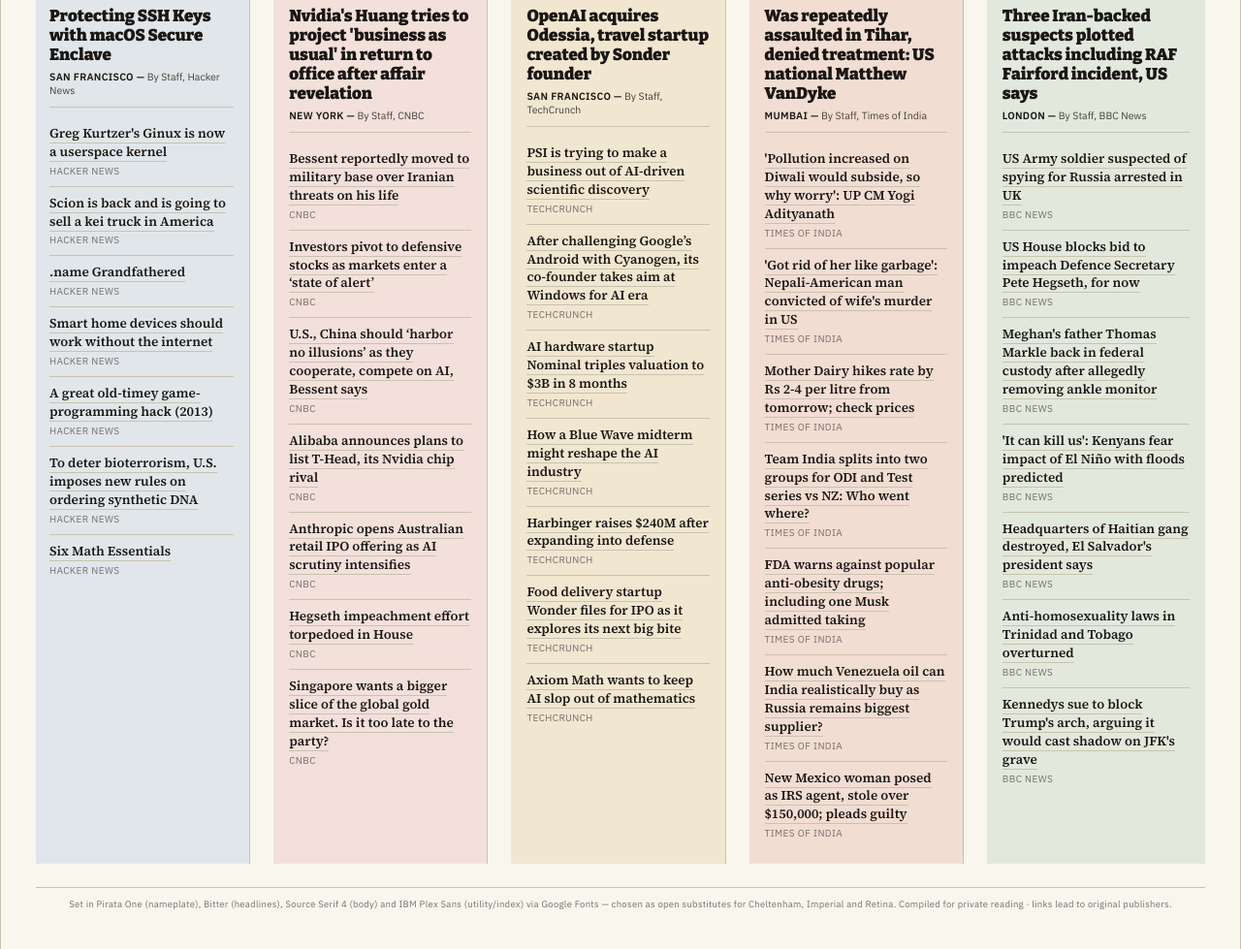
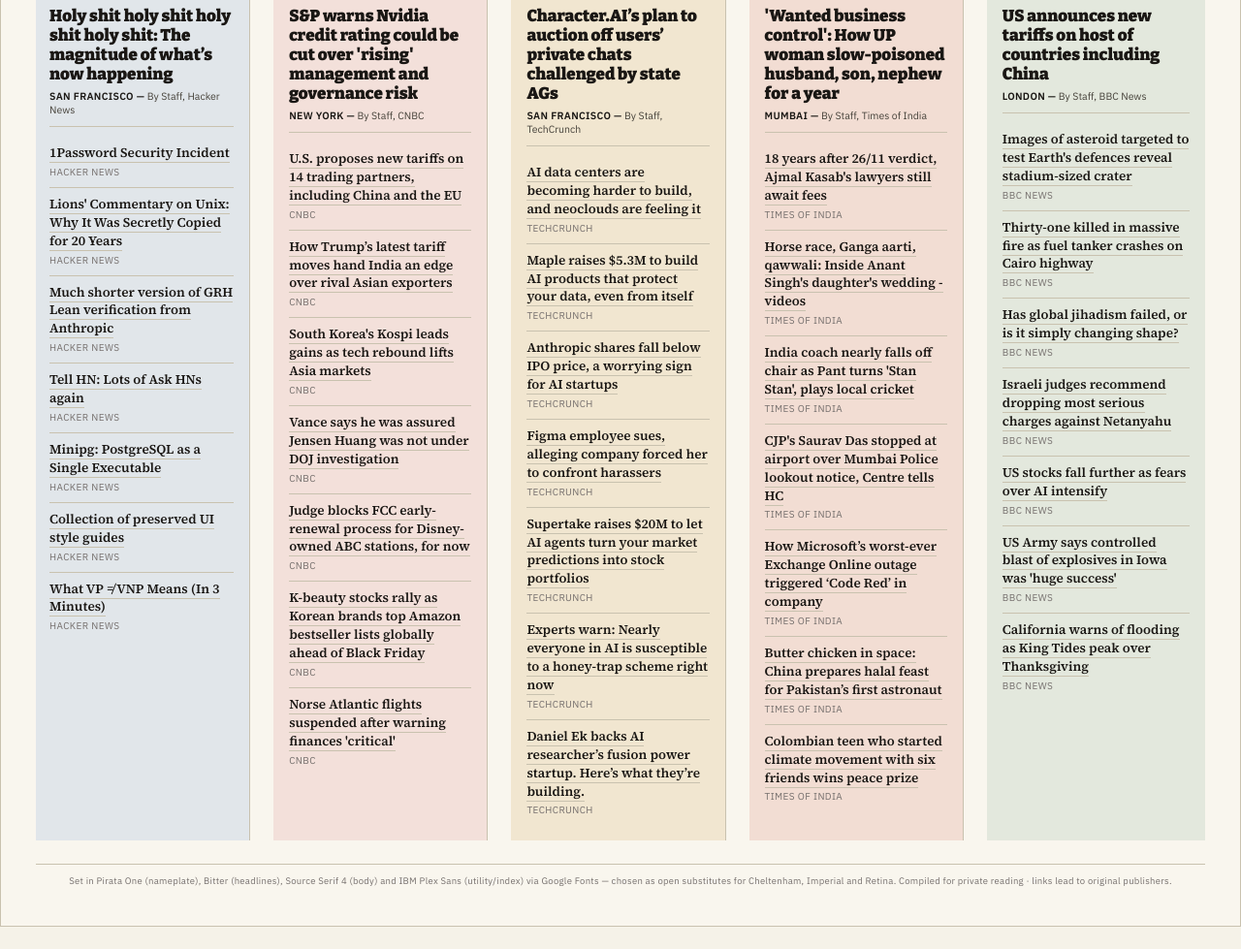
Before and after one commit to Laluboom/news-digest, a plain HTML site: page index.html in a window 1280 px wide. Shown: the part 628-1607 px from the top of the page at 97% size. Drawn offline with nearby package versions, Linux system fonts and the light colour scheme; a web font is replaced by a local one.

Commit message:
Update index.html

```diff
--- a/index.html
+++ b/index.html
@@ -3,7 +3,7 @@
 <head>
 <meta charset="UTF-8">
 <meta name="viewport" content="width=device-width, initial-scale=1.0">
-<title>GWS Wire — Wednesday, November 11, 2026</title>
+<title>GWS Wire — Thursday, November 26, 2026</title>
 <link rel="preconnect" href="https://fonts.googleapis.com">
 <link rel="preconnect" href="https://fonts.gstatic.com" crossorigin>
 <link href="https://fonts.googleapis.com/css2?family=Pirata+One&family=Bitter:ital,wght@0,400;0,600;0,700;0,900;1,400&family=Source+Serif+4:ital,opsz,wght@0,8..60,400;0,8..60,600;1,8..60,400&family=IBM+Plex+Sans:ital,wght@0,400;0,500;0,600;1,400&display=swap" rel="stylesheet">
@@ -365,8 +365,8 @@
   </div>
 
   <div class="dateline-bar">
-    <span>Vol. I &nbsp;. . .&nbsp; No. 44</span>
-    <span>Wednesday, November 11, 2026</span>
+    <span>Vol. I &nbsp;. . .&nbsp; No. 45</span>
+    <span>Thursday, November 26, 2026</span>
     <span>Free Edition</span>
   </div>
 
@@ -374,14 +374,14 @@
   <div class="lede">
     <div class="lead-story">
       <div class="kicker">World &middot; Top Story</div>
-      <h2><a href="https://www.bbc.co.uk/news/articles/c3rryrryk59zo?at_medium=RSS&amp;at_campaign=rss">Three Iran-backed suspects plotted attacks including RAF Fairford incident, US says</a></h2>
+      <h2><a href="https://www.bbc.co.uk/news/articles/c893r9ke5p97o?at_medium=RSS&amp;at_campaign=rss">US announces new tariffs on host of countries including China</a></h2>
       <div class="byline"><span class="dateline">LONDON —</span> By Staff, BBC News</div>
-      <div class="deck-link"><span class="first-letter">R</span>ead the full report at <a href="https://www.bbc.co.uk/news/articles/c3rryrryk59zo?at_medium=RSS&amp;at_campaign=rss">BBC News</a>.</div>
+      <div class="deck-link"><span class="first-letter">R</span>ead the full report at <a href="https://www.bbc.co.uk/news/articles/c893r9ke5p97o?at_medium=RSS&amp;at_campaign=rss">BBC News</a>.</div>
     </div>
 
     <div class="second-story">
       <div class="kicker">Finance &middot; Also Today</div>
-      <h3><a href="https://www.cnbc.com/2026/11/10/nvidia-jensen-huang-affair-office.html">Nvidia&#x27;s Huang tries to project &#x27;business as usual&#x27; in return to office after affair revelation</a></h3>
+      <h3><a href="https://www.cnbc.com/2026/11/26/nvidia-market-governance-risk.html">S&amp;P warns Nvidia credit rating could be cut over &#x27;rising&#x27; management and governance risk</a></h3>
       <div class="byline"><span class="dateline">NEW YORK —</span> By Staff, CNBC</div>
     </div>
   </div>
@@ -392,85 +392,85 @@
     <div class="col col-tech">
       <h2>Hacker News</h2>
       <div class="feature">
-        <h3><a href="https://gatezh.com/posts/macos-secure-enclave-ssh-keys/">Protecting SSH Keys with macOS Secure Enclave</a></h3>
+        <h3><a href="https://scottaaronson.blog/?p=10379">Holy shit holy shit holy shit holy shit: The magnitude of what’s now happening</a></h3>
         <div class="byline"><span class="dateline">SAN FRANCISCO —</span> By Staff, Hacker News</div>
       </div>
       <ul class="briefs">
-        <li><a href="https://github.com/gmkurtzer/ginux">Greg Kurtzer&#x27;s Ginux is now a userspace kernel</a><span class="src">Hacker News</span></li>
-        <li><a href="https://www.theautopian.com/scion-is-back-and-its-going-to-sell-a-freaking-kei-truck-in-america/">Scion is back and is going to sell a kei truck in America</a><span class="src">Hacker News</span></li>
-        <li><a href="https://neil.fraser.name/news/2026/11/10/">.name Grandfathered</a><span class="src">Hacker News</span></li>
-        <li><a href="https://docodethatmatters.com/home-automation-overnight-success/">Smart home devices should work without the internet</a><span class="src">Hacker News</span></li>
-        <li><a href="https://blog.moertel.com/posts/2013-12-14-great-old-timey-game-programming-hack.html">A great old-timey game-programming hack (2013)</a><span class="src">Hacker News</span></li>
-        <li><a href="https://www.science.org/content/article/deter-bioterrorism-u-s-imposes-new-rules-ordering-synthetic-dna">To deter bioterrorism, U.S. imposes new rules on ordering synthetic DNA</a><span class="src">Hacker News</span></li>
-        <li><a href="https://teorth.github.io/tao-web/six-math-essentials.html">Six Math Essentials</a><span class="src">Hacker News</span></li>
+        <li><a href="https://1password.com/blog/update-on-nov-2026-security-incident">1Password Security Incident</a><span class="src">Hacker News</span></li>
+        <li><a href="https://fosscomics.com/posts/17.%20Lions%27%20Commentary%20on%20Unix/">Lions&#x27; Commentary on Unix: Why It Was Secretly Copied for 20 Years</a><span class="src">Hacker News</span></li>
+        <li><a href="https://github.com/lsernau/grh-lean">Much shorter version of GRH Lean verification from Anthropic</a><span class="src">Hacker News</span></li>
+        <li><a href="https://news.ycombinator.com/item?id=50649864">Tell HN: Lots of Ask HNs again</a><span class="src">Hacker News</span></li>
+        <li><a href="https://progrium.github.io/minipg/">Minipg: PostgreSQL as a Single Executable</a><span class="src">Hacker News</span></li>
+        <li><a href="https://aresluna.org/ui-style-guides/">Collection of preserved UI style guides</a><span class="src">Hacker News</span></li>
+        <li><a href="https://www.friedgil.com/vpvnp">What VP ≠ VNP Means (In 3 Minutes)</a><span class="src">Hacker News</span></li>
       </ul>
     </div>
 
     <div class="col col-finance">
       <h2>Markets</h2>
       <div class="feature">
-        <h3><a href="https://www.cnbc.com/2026/11/10/nvidia-jensen-huang-affair-office.html">Nvidia&#x27;s Huang tries to project &#x27;business as usual&#x27; in return to office after affair revelation</a></h3>
+        <h3><a href="https://www.cnbc.com/2026/11/26/nvidia-market-governance-risk.html">S&amp;P warns Nvidia credit rating could be cut over &#x27;rising&#x27; management and governance risk</a></h3>
         <div class="byline"><span class="dateline">NEW YORK —</span> By Staff, CNBC</div>
       </div>
       <ul class="briefs">
-        <li><a href="https://www.cnbc.com/2026/11/11/us-iran-war-trump-hormuz-bessent-threats.html">Bessent reportedly moved to military base over Iranian threats on his life</a><span class="src">CNBC</span></li>
-        <li><a href="https://www.cnbc.com/2026/11/11/tech-selloff-defensive-pivot.html">Investors pivot to defensive stocks as markets enter a ‘state of alert’</a><span class="src">CNBC</span></li>
-        <li><a href="https://www.cnbc.com/2026/11/11/trump-xi-summit-ai-nvidia-.html">U.S., China should ‘harbor no illusions’ as they cooperate, compete on AI, Bessent says</a><span class="src">CNBC</span></li>
-        <li><a href="https://www.cnbc.com/2026/11/11/alibaba-pr.html">Alibaba announces plans to list T-Head, its Nvidia chip rival</a><span class="src">CNBC</span></li>
-        <li><a href="https://www.cnbc.com/2026/11/11/anthopic-australian-retail-ipo-offering-.html">Anthropic opens Australian retail IPO offering as AI scrutiny intensifies</a><span class="src">CNBC</span></li>
-        <li><a href="https://www.cnbc.com/2026/11/10/pete-hegseth-impeachment-massie-iran.html">Hegseth impeachment effort torpedoed in House</a><span class="src">CNBC</span></li>
-        <li><a href="https://www.cnbc.com/2026/11/11/singapore-gold-market-vault-storage.html">Singapore wants a bigger slice of the global gold market. Is it too late to the party?</a><span class="src">CNBC</span></li>
+        <li><a href="https://www.cnbc.com/2026/11/25/us-tariffs-trump-section-301.html">U.S. proposes new tariffs on 14 trading partners, including China and the EU</a><span class="src">CNBC</span></li>
+        <li><a href="https://www.cnbc.com/2026/11/26/trump-us-tariff-india-trade.html">How Trump’s latest tariff moves hand India an edge over rival Asian exporters</a><span class="src">CNBC</span></li>
+        <li><a href="https://www.cnbc.com/2026/11/26/stock-markets-today-.html">South Korea&#x27;s Kospi leads gains as tech rebound lifts Asia markets</a><span class="src">CNBC</span></li>
+        <li><a href="https://www.cnbc.com/2026/11/25/vance-jensen-huang-nvidia-doj-investigation.html">Vance says he was assured Jensen Huang was not under DOJ investigation</a><span class="src">CNBC</span></li>
+        <li><a href="https://www.cnbc.com/2026/11/26/fcc-disney-abc-stations-judge-block.html">Judge blocks FCC early-renewal process for Disney-owned ABC stations, for now</a><span class="src">CNBC</span></li>
+        <li><a href="https://www.cnbc.com/2026/11/26/k-beauty-firms-amazon-sales-black-friday.html">K-beauty stocks rally as Korean brands top Amazon bestseller lists globally ahead of Black Friday</a><span class="src">CNBC</span></li>
+        <li><a href="https://www.cnbc.com/2026/11/26/norse-airline-finance-business.html">Norse Atlantic flights suspended after warning finances &#x27;critical&#x27;</a><span class="src">CNBC</span></li>
       </ul>
     </div>
 
     <div class="col col-startups">
       <h2>Startups</h2>
       <div class="feature">
-        <h3><a href="https://techcrunch.com/2026/11/10/openai-acquires-odessia-travel-startup-created-by-sonder-founder/">OpenAI acquires Odessia, travel startup created by Sonder founder</a></h3>
+        <h3><a href="https://techcrunch.com/2026/11/25/state-ags-fight-character-ais-plan-to-auction-off-users-private-chats/">Character.AI’s plan to auction off users’ private chats challenged by state AGs</a></h3>
         <div class="byline"><span class="dateline">SAN FRANCISCO —</span> By Staff, TechCrunch</div>
       </div>
       <ul class="briefs">
-        <li><a href="https://techcrunch.com/2026/11/10/psi-is-trying-to-make-a-business-out-of-ai-driven-scientific-discovery/">PSI is trying to make a business out of AI-driven scientific discovery</a><span class="src">TechCrunch</span></li>
-        <li><a href="https://techcrunch.com/2026/11/10/after-challenging-googles-android-with-cyanogen-its-co-founder-takes-aim-at-windows-for-ai-era/">After challenging Google’s Android with Cyanogen, its co-founder takes aim at Windows for AI era</a><span class="src">TechCrunch</span></li>
-        <li><a href="https://techcrunch.com/2026/11/09/ai-hardware-startup-nominal-triples-valuation-to-3b-in-8-months/">AI hardware startup Nominal triples valuation to $3B in 8 months</a><span class="src">TechCrunch</span></li>
-        <li><a href="https://techcrunch.com/podcast/how-a-blue-wave-midterm-might-reshape-the-ai-industry/">How a Blue Wave midterm might reshape the AI industry</a><span class="src">TechCrunch</span></li>
-        <li><a href="https://techcrunch.com/2026/11/05/harbinger-raises-240m-after-expanding-into-defense/">Harbinger raises $240M after expanding into defense</a><span class="src">TechCrunch</span></li>
-        <li><a href="https://techcrunch.com/2026/11/05/food-delivery-startup-wonder-files-for-ipo-as-it-explores-its-next-big-bite/">Food delivery startup Wonder files for IPO as it explores its next big bite</a><span class="src">TechCrunch</span></li>
-        <li><a href="https://techcrunch.com/2026/11/05/axiom-math-wants-to-keep-ai-slop-out-of-mathematics/">Axiom Math wants to keep AI slop out of mathematics</a><span class="src">TechCrunch</span></li>
+        <li><a href="https://techcrunch.com/podcast/ai-data-centers-are-becoming-harder-to-build-and-neoclouds-are-feeling-it/">AI data centers are becoming harder to build, and neoclouds are feeling it</a><span class="src">TechCrunch</span></li>
+        <li><a href="https://techcrunch.com/2026/11/24/maple-raises-5-3m-to-build-ai-products-that-protect-your-data-even-from-itself/">Maple raises $5.3M to build AI products that protect your data, even from itself</a><span class="src">TechCrunch</span></li>
+        <li><a href="https://techcrunch.com/2026/11/24/anthropic-shares-fall-below-ipo-price-a-worrying-sign-for-ai-startups/">Anthropic shares fall below IPO price, a worrying sign for AI startups</a><span class="src">TechCrunch</span></li>
+        <li><a href="https://techcrunch.com/2026/11/23/figma-employee-sues-alleging-company-forced-her-to-confront-harassers/">Figma employee sues, alleging company forced her to confront harassers</a><span class="src">TechCrunch</span></li>
+        <li><a href="https://techcrunch.com/2026/11/23/supertake-raises-20m-to-let-ai-agents-turn-your-market-predictions-into-stock-portfolios/">Supertake raises $20M to let AI agents turn your market predictions into stock portfolios</a><span class="src">TechCrunch</span></li>
+        <li><a href="https://techcrunch.com/2026/11/20/experts-warn-nearly-everyone-in-ai-is-susceptible-to-a-honey-trap-scheme-right-now/">Experts warn: Nearly everyone in AI is susceptible to a honey-trap scheme right now</a><span class="src">TechCrunch</span></li>
+        <li><a href="https://techcrunch.com/2026/11/20/daniel-ek-backs-ai-researchers-fusion-power-startup-heres-what-theyre-building/">Daniel Ek backs AI researcher’s fusion power startup. Here’s what they’re building.</a><span class="src">TechCrunch</span></li>
       </ul>
     </div>
 
     <div class="col col-india">
       <h2>India</h2>
       <div class="feature">
-        <h3><a href="https://timesofindia.indiatimes.com/city/delhi/us-national-links-arrest-to-russia-ukraine-war-affidavit-alleges-assault-inside-tihar/articleshow/135718008.cms">Was repeatedly assaulted in Tihar, denied treatment: US national Matthew VanDyke</a></h3>
+        <h3><a href="https://timesofindia.indiatimes.com/city/ghaziabad/wanted-to-take-over-rs-6-crore-business-how-up-woman-slow-poisoned-husband-son-nephew-for-a-year/articleshow/136175717.cms">&#x27;Wanted business control&#x27;: How UP woman slow-poisoned husband, son, nephew for a year</a></h3>
         <div class="byline"><span class="dateline">MUMBAI —</span> By Staff, Times of India</div>
       </div>
       <ul class="briefs">
-        <li><a href="https://timesofindia.indiatimes.com/india/even-if-pollution-increased-on-diwali-it-would-eventually-subside-up-cm-yogi/articleshow/135727975.cms">&#x27;Pollution increased on Diwali would subside, so why worry&#x27;: UP CM Yogi Adityanath</a><span class="src">Times of India</span></li>
-        <li><a href="https://timesofindia.indiatimes.com/world/us/got-rid-of-her-like-garbage-nepali-american-man-convicted-of-wifes-murder-in-us/articleshow/135726724.cms">&#x27;Got rid of her like garbage&#x27;: Nepali-American man convicted of wife&#x27;s murder in US</a><span class="src">Times of India</span></li>
-        <li><a href="https://timesofindia.indiatimes.com/business/india-business/mother-dairy-milk-gets-costlier-dairy-giant-hikes-rate-by-rs-2-4-per-litre-from-thursday-check-prices/articleshow/135727078.cms">Mother Dairy hikes rate by Rs 2-4 per litre from tomorrow; check prices</a><span class="src">Times of India</span></li>
-        <li><a href="https://timesofindia.indiatimes.com/sports/cricket/india-vs-new-zealand/team-india-split-into-two-groups-for-odi-and-test-series-vs-new-zealand-who-went-where/articleshow/135726929.cms">Team India splits into two groups for ODI and Test series vs NZ: Who went where?</a><span class="src">Times of India</span></li>
-        <li><a href="https://timesofindia.indiatimes.com/technology/tech-news/fda-warns-against-popular-anti-obesity-drugs-including-the-one-elon-musk-publicly-admitted-taking-for-weight-loss-and-said-that-they-can-improve-quality-of-life-for-americans/articleshow/135724996.cms">FDA warns against popular anti-obesity drugs; including one Musk admitted taking</a><span class="src">Times of India</span></li>
-        <li><a href="https://timesofindia.indiatimes.com/business/india-business/diversifying-away-from-russia-trump-admin-wants-to-sell-venezuela-oil-to-india-but-how-much-can-it-buy/articleshow/135712323.cms">How much Venezuela oil can India realistically buy as Russia remains biggest supplier?</a><span class="src">Times of India</span></li>
-        <li><a href="https://timesofindia.indiatimes.com/world/us/a-new-mexico-woman-posed-as-an-irs-agent-and-convinced-a-victim-to-pay-more-than-150000-in-supposed-fees-to-release-a-promised-tax-windfall-she-has-now-pleaded-guilty-to-five-federal-charges/articleshow/135726870.cms">New Mexico woman posed as IRS agent, stole over $150,000; pleads guilty</a><span class="src">Times of India</span></li>
+        <li><a href="https://timesofindia.indiatimes.com/india/we-gave-nine-months-to-this-case-18-years-after-verdict-ajmal-kasabs-lawyers-still-await-fees/articleshow/136179983.cms">18 years after 26/11 verdict, Ajmal Kasab&#x27;s lawyers still await fees</a><span class="src">Times of India</span></li>
+        <li><a href="https://timesofindia.indiatimes.com/india/from-horse-race-to-ganga-aarti-bihar-mla-anant-singhs-daughters-wedding-turns-spectacle-videos/articleshow/136180000.cms">Horse race, Ganga aarti, qawwali: Inside Anant Singh&#x27;s daughter&#x27;s wedding - videos</a><span class="src">Times of India</span></li>
+        <li><a href="https://timesofindia.indiatimes.com/sports/cricket/news/part-of-indias-test-squad-star-cricketer-listed-as-stan-stan-plays-local-cricket-in-new-zealand/articleshow/136178940.cms">India coach nearly falls off chair as Pant turns &#x27;Stan Stan&#x27;, plays local cricket</a><span class="src">Times of India</span></li>
+        <li><a href="https://timesofindia.indiatimes.com/india/delhi-hc-seeks-centres-response-on-cjp-leader-saurav-dass-plea-over-london-travel/articleshow/136181118.cms">CJP&#x27;s Saurav Das stopped at airport over Mumbai Police lookout notice, Centre tells HC</a><span class="src">Times of India</span></li>
+        <li><a href="https://timesofindia.indiatimes.com/technology/tech-news/11000-messages-across-11-teams-chats-and-a-decade-of-acceptable-failures-how-the-24-hour-outage-that-microsoft-says-had-the-biggest-customer-impact-in-exchange-online-history-has-triggered-code-red-inside-the-company/articleshow/136178669.cms">How Microsoft’s worst-ever Exchange Online outage triggered ‘Code Red’ in company</a><span class="src">Times of India</span></li>
+        <li><a href="https://timesofindia.indiatimes.com/world/china/butter-chicken-in-space-china-prepares-halal-feast-for-pakistans-first-astronaut/articleshow/136179890.cms">Butter chicken in space: China prepares halal feast for Pakistan’s first astronaut</a><span class="src">Times of India</span></li>
+        <li><a href="https://timesofindia.indiatimes.com/world/us/a-colombian-teenager-who-started-a-climate-movement-with-just-six-friends-at-the-age-of-nine-has-won-the-international-childrens-peace-prize-now-17-he-was-selected-from-280-nominations-representing-57-countries/articleshow/136155847.cms">Colombian teen who started climate movement with six friends wins peace prize</a><span class="src">Times of India</span></li>
       </ul>
     </div>
 
     <div class="col col-world">
       <h2>World</h2>
       <div class="feature">
-        <h3><a href="https://www.bbc.co.uk/news/articles/c3rryrryk59zo?at_medium=RSS&amp;at_campaign=rss">Three Iran-backed suspects plotted attacks including RAF Fairford incident, US says</a></h3>
+        <h3><a href="https://www.bbc.co.uk/news/articles/c893r9ke5p97o?at_medium=RSS&amp;at_campaign=rss">US announces new tariffs on host of countries including China</a></h3>
         <div class="byline"><span class="dateline">LONDON —</span> By Staff, BBC News</div>
       </div>
       <ul class="briefs">
-        <li><a href="https://www.bbc.co.uk/news/articles/c6d7q77xgw0vo?at_medium=RSS&amp;at_campaign=rss">US Army soldier suspected of spying for Russia arrested in UK</a><span class="src">BBC News</span></li>
-        <li><a href="https://www.bbc.co.uk/news/articles/cxly4y5jzl0qo?at_medium=RSS&amp;at_campaign=rss">US House blocks bid to impeach Defence Secretary Pete Hegseth, for now</a><span class="src">BBC News</span></li>
-        <li><a href="https://www.bbc.co.uk/news/articles/c9j3433zy4vro?at_medium=RSS&amp;at_campaign=rss">Meghan&#x27;s father Thomas Markle back in federal custody after allegedly removing ankle monitor</a><span class="src">BBC News</span></li>
-        <li><a href="https://www.bbc.co.uk/news/articles/c8wy9y37z30vo?at_medium=RSS&amp;at_campaign=rss">&#x27;It can kill us&#x27;: Kenyans fear impact of El Niño with floods predicted</a><span class="src">BBC News</span></li>
-        <li><a href="https://www.bbc.co.uk/news/articles/cmvg2xdwnwezo?at_medium=RSS&amp;at_campaign=rss">Headquarters of Haitian gang destroyed, El Salvador&#x27;s president says</a><span class="src">BBC News</span></li>
-        <li><a href="https://www.bbc.co.uk/news/articles/cm0e0evlpp87o?at_medium=RSS&amp;at_campaign=rss">Anti-homosexuality laws in Trinidad and Tobago overturned</a><span class="src">BBC News</span></li>
-        <li><a href="https://www.bbc.co.uk/news/articles/cw8dvpmzp2p4o?at_medium=RSS&amp;at_campaign=rss">Kennedys sue to block Trump&#x27;s arch, arguing it would cast shadow on JFK&#x27;s grave</a><span class="src">BBC News</span></li>
+        <li><a href="https://www.bbc.co.uk/news/articles/cw8dv112r5gmo?at_medium=RSS&amp;at_campaign=rss">Images of asteroid targeted to test Earth&#x27;s defences reveal stadium-sized crater</a><span class="src">BBC News</span></li>
+        <li><a href="https://www.bbc.co.uk/news/articles/cqy7rn30v314o?at_medium=RSS&amp;at_campaign=rss">Thirty-one killed in massive fire as fuel tanker crashes on Cairo highway</a><span class="src">BBC News</span></li>
+        <li><a href="https://www.bbc.co.uk/news/articles/cmx2x4e0n5jro?at_medium=RSS&amp;at_campaign=rss">Has global jihadism failed, or is it simply changing shape?</a><span class="src">BBC News</span></li>
+        <li><a href="https://www.bbc.co.uk/news/articles/cxj05mv723r2o?at_medium=RSS&amp;at_campaign=rss">Israeli judges recommend dropping most serious charges against Netanyahu</a><span class="src">BBC News</span></li>
+        <li><a href="https://www.bbc.co.uk/news/articles/cq0md8g14zryo?at_medium=RSS&amp;at_campaign=rss">US stocks fall further as fears over AI intensify</a><span class="src">BBC News</span></li>
+        <li><a href="https://www.bbc.co.uk/news/articles/cwg7l5ve251ko?at_medium=RSS&amp;at_campaign=rss">US Army says controlled blast of explosives in Iowa was &#x27;huge success&#x27;</a><span class="src">BBC News</span></li>
+        <li><a href="https://www.bbc.co.uk/news/articles/ckn806qq760po?at_medium=RSS&amp;at_campaign=rss">California warns of flooding as King Tides peak over Thanksgiving</a><span class="src">BBC News</span></li>
       </ul>
     </div>
 
```
